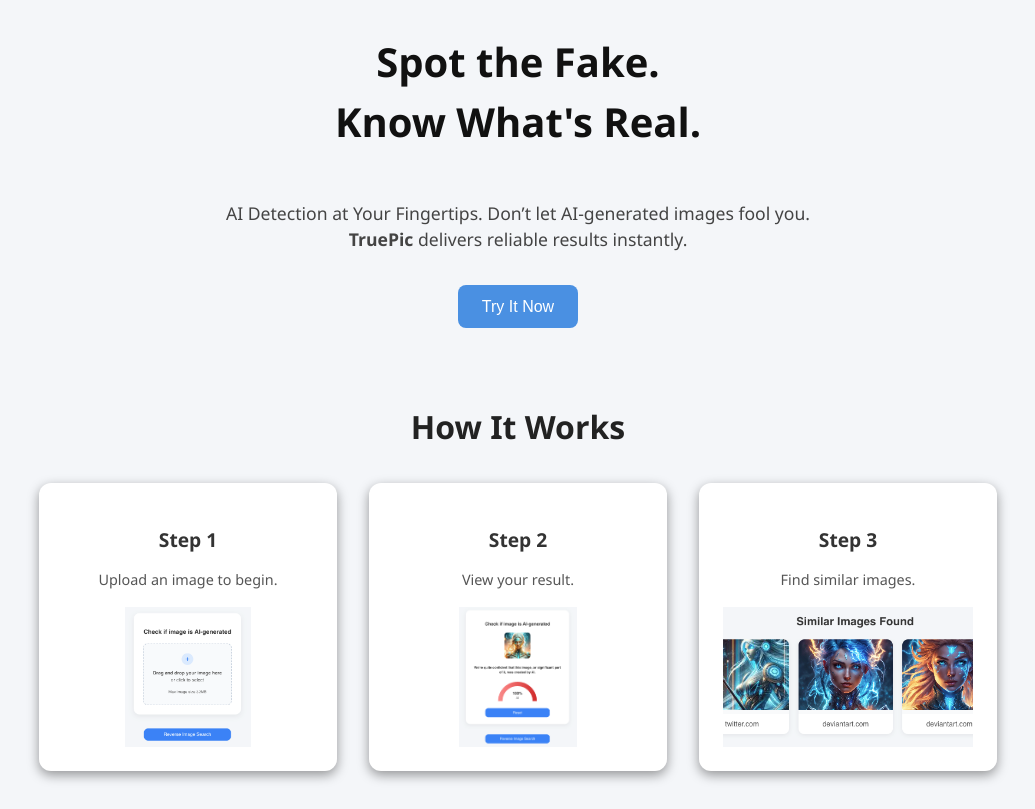
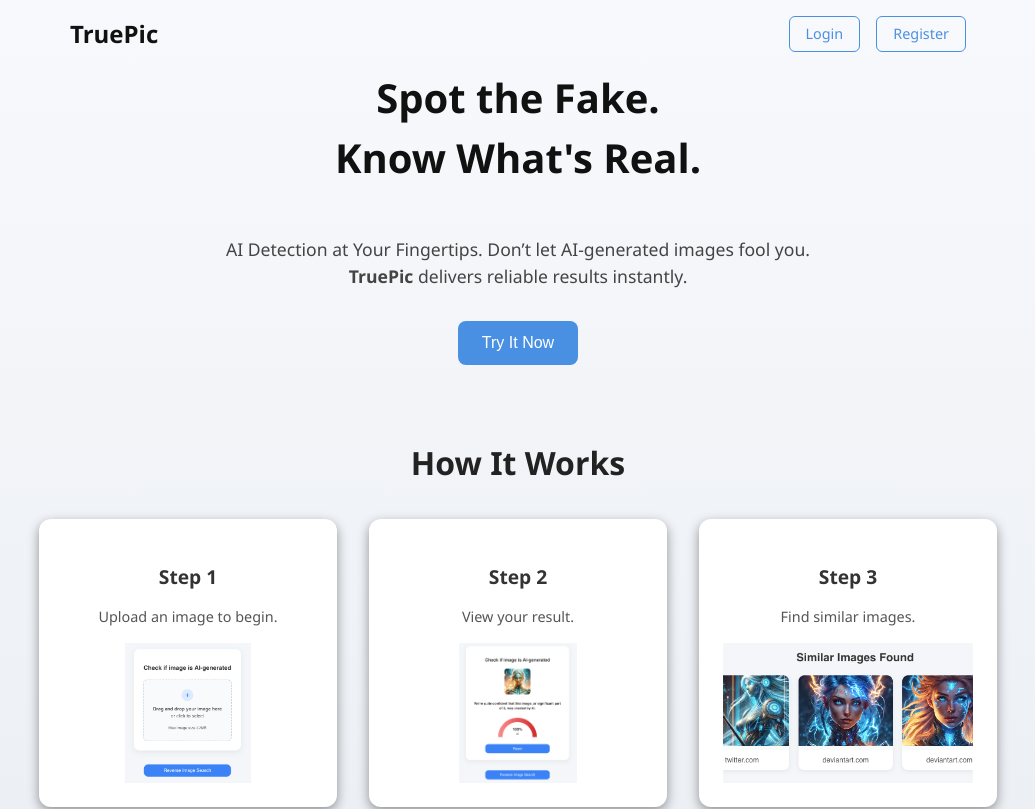
Before and after one commit to jh000107/TruePic, a React (Vite) app in the folder frontend/: page / in a window 1280 px wide. Shown: the top 809 px of the page, without its empty margins (122-1157 px from the left). Built offline with nearby package versions, Linux system fonts and the light colour scheme.

Commit message:
adding login and register functionality: home -> login, register

```diff
--- a/frontend/src/App.jsx
+++ b/frontend/src/App.jsx
@@ -1,6 +1,8 @@
 import { Routes, Route, Navigate } from 'react-router-dom';
 import Home from './Home';
 import MainApp from './MainApp'; // your existing core functionality
+// import Login from './Login'; // your login component
+// import Register from './Register'; // Uncomment if you have a registration component
 
 function App() {
   return (
--- a/frontend/src/Home.css
+++ b/frontend/src/Home.css
@@ -1,7 +1,45 @@
 .home-wrapper {
+  margin: 0;
+  padding: 0;
   background: none;
-  min-height: 50vh;
-  padding-bottom: 1rem;
+  min-height: 100vh;
+}
+
+.home-nav-bar {
+  position: static;     /* ✅ Prevent sticky behavior */
+  padding: 1rem 12rem;
+  display: flex;
+  justify-content: space-between;
+  align-items: center;
+}
+
+.logo {
+  font-size: 1.5rem;
+  font-weight: bold;
+  text-decoration: none;
+  color: #111;
+}
+
+.nav-links {
+  display: flex;
+  gap: 1rem;
+}
+
+.nav-button {
+  background: none;
+  font-size: 0.9rem;
+  border: 1px solid #4a90e2;
+  padding: 0.4rem 1rem;
+  border-radius: 6px;
+  text-decoration: none;
+  color: #4a90e2;
+  font-weight: 500;
+  transition: all 0.3s ease;
+}
+
+.nav-button:hover {
+  background-color: #4a90e2;
+  color: white;
 }
 
 .hero-section {
--- a/frontend/src/Home.jsx
+++ b/frontend/src/Home.jsx
@@ -4,6 +4,14 @@
 function Home() {
   return (
     <div className="home-wrapper">
+      <nav className="home-nav-bar">
+        <Link to="/" className="logo">TruePic</Link>
+        <div className="nav-links">
+          <Link to="/login" className="nav-button">Login</Link>
+          <Link to="/register" className="nav-button">Register</Link>
+        </div>
+      </nav>
+
       <header className="hero-section">
         <h2>
             Spot the Fake. <br />Know What's Real.
--- a/frontend/src/MainApp.css
+++ b/frontend/src/MainApp.css
@@ -1,12 +1,3 @@
-body {
-  font-family: 'Segoe UI', sans-serif;
-  background: #f4f6f9;
-  margin: 0;
-  padding: 2rem;
-  display: flex;
-  justify-content: center;
-}
-
 .main-container {
   display: flex;
   flex-direction: column;
@@ -156,6 +147,7 @@
   overflow-x: auto;
   gap: 1rem;
   padding-bottom: 0.5rem;
+  justify-content: center;
 }
 
 .similar-image-card {
--- a/frontend/src/index.css
+++ b/frontend/src/index.css
@@ -16,16 +16,3 @@
   background: transparent;
   min-height: 100vh;
 }
-
-a {
-  color: #4a90e2;
-  text-decoration: none;
-}
-
-a:hover {
-  color: #357ab8;
-}
-
-h1, h2, h3 {
-  color: #111;
-}
--- /dev/null
+++ b/package.json
@@ -0,0 +1,5 @@
+{
+  "dependencies": {
+    "firebase": "^11.8.1"
+  }
+}
```
Also changed, not shown: frontend/src/Login.css (added), frontend/src/Login.jsx (added), 1 other file (tests, documents, lock files or other folders).
